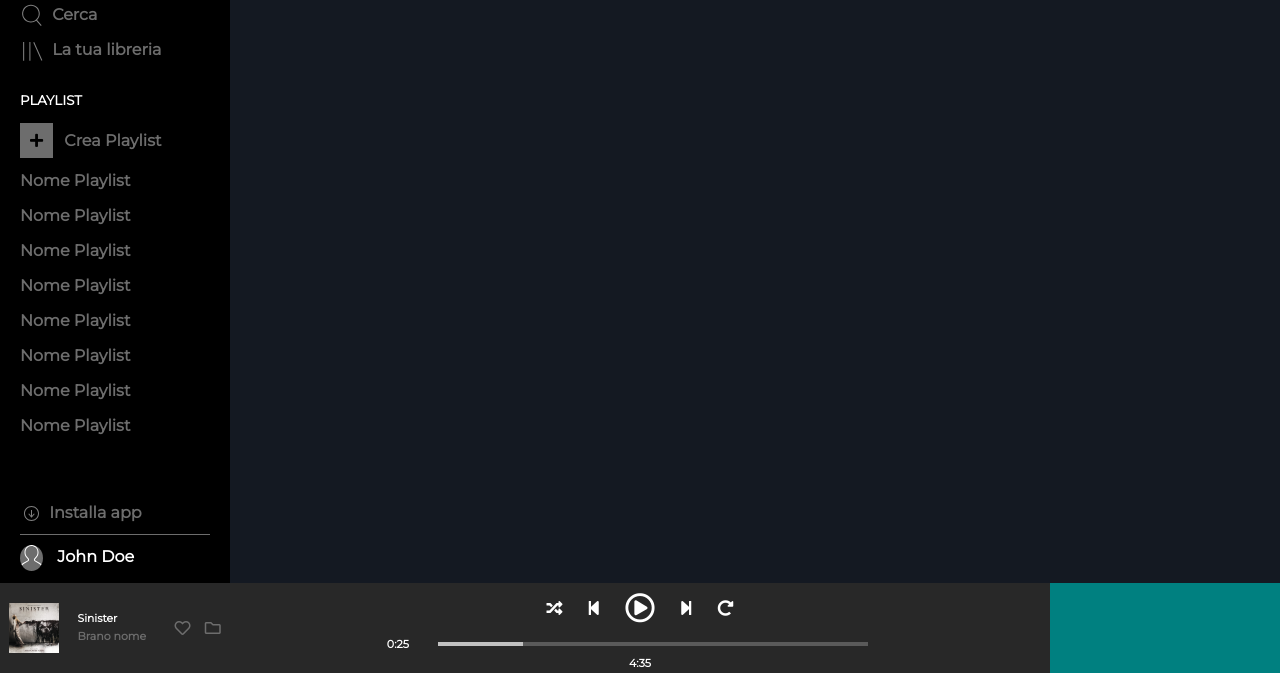
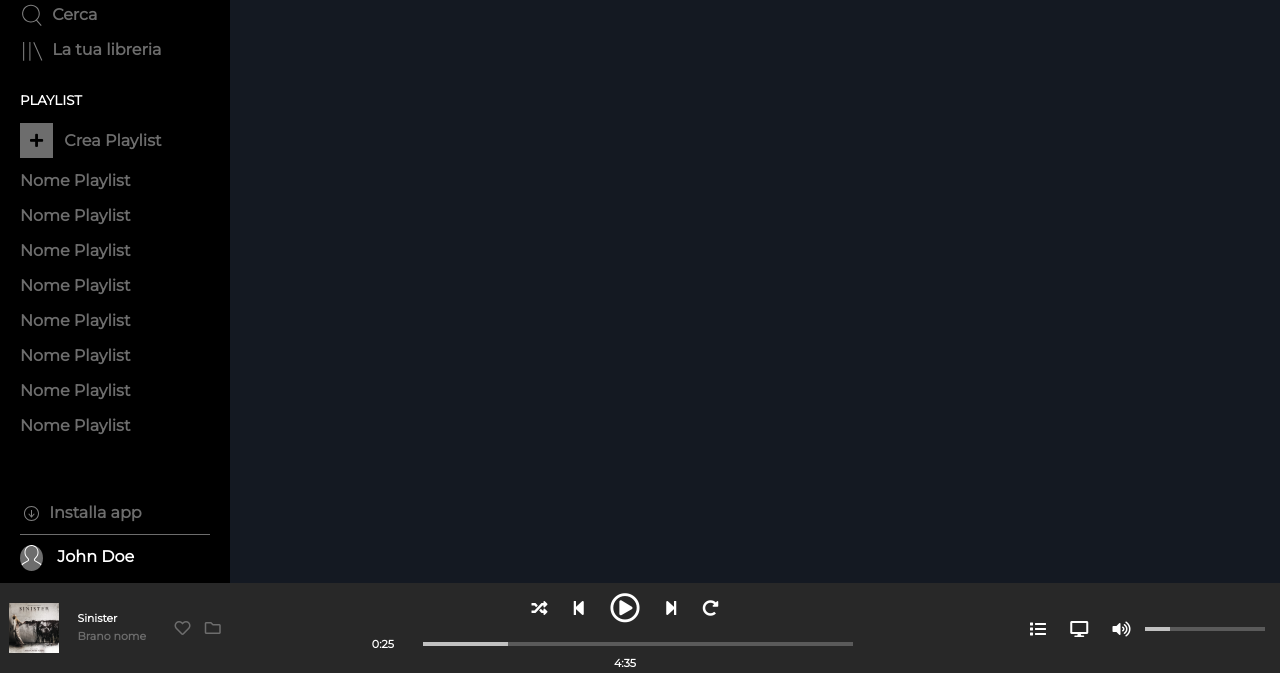
Before and after one commit to MorenaMastromarino/html-css-spotifyweb, a plain HTML site: page index.html in a window 1280 px wide. Shown: the part 127-800 px from the top of the page. Drawn offline with Linux system fonts and the light colour scheme.

Commit message:
footer-right

```diff
--- a/css/style.css
+++ b/css/style.css
@@ -27,6 +27,22 @@ body {
 
 h5, h6 {
   color: white;
+}
+
+.bar {
+  position: relative;
+  display: inline-block;
+  height: 4px;
+  vertical-align: middle;
+  background-color: #5A5A5A;
+}
+
+.bar.small {
+  position: absolute;
+  top: 0;
+  left: 0;
+  margin: 0;
+  background-color: #C1C1C1;
 }
 
 /***** ASIDE *****/
@@ -203,44 +219,49 @@ footer {
 .footer-center {
   text-align: center;
   width: 40%;
-  color: white;
 }
 
-.footer-center .player-icons i {
+.footer-center .player-icons i,
+.footer-right .icons i {
   vertical-align: middle;
   font-size: 16px;
   padding: 10px;
+  color: white;
 }
 
 .footer-center .player-icons .fa-play-circle {
   font-size: 30px;
 }
 
-.footer-center .player-bar span {
+.footer-center .player span {
   font-size: 11px;
+  color: white;
 }
 
-.footer-center .player-bar .bar {
-  position: relative;
-  display: inline-block;
-  height: 4px;
+.footer-center .bar.player-bar {
   width: 430px;
-  vertical-align: middle;
   margin: 0 25px;
-  background-color: #5A5A5A;
 }
 
-.footer-center .player-bar .bar.listened {
-  position: absolute;
-  top: 0;
-  left: 0;
+.footer-center .player-bar .bar.small {
   width: 85px;
-  margin: 0;
-  background-color: #C1C1C1;
 }
 
 /* footer-right */
 .footer-right {
-  width: 230px;
-  background-color: teal;
+  width: 260px;
+  line-height: 90px;
+  vertical-align: middle;
 }
+
+.footer-right .icons {
+  display: inline-block;
+}
+
+.footer-right .bar.volume {
+  width: 120px;
+}
+
+.footer-right .volume .bar.small {
+  width: 25px;
+}
--- a/index.html
+++ b/index.html
@@ -122,16 +122,25 @@
           <i class="fas fa-redo-alt"></i>
         </div>
 
-        <div class="player-bar">
+        <div class="player">
           <span>0:25</span>
-          <div class="bar">
-            <div class="bar listened"></div>
+          <div class="bar player-bar">
+            <div class="bar small"></div>
           </div>
           <span>4:35</span>
         </div>
 
       </section>
-      <section class="footer-right"></section>
+      <section class="footer-right">
+        <div class="icons">
+          <i class="fas fa-list"></i>
+          <i class="fas fa-desktop"></i>
+          <i class="fas fa-volume-up"></i>
+        </div>
+        <div class="bar volume">
+          <div class="bar small "></div>
+        </div>
+      </section>
     </footer>
 
   </div>
```
